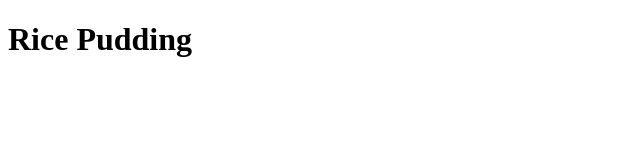
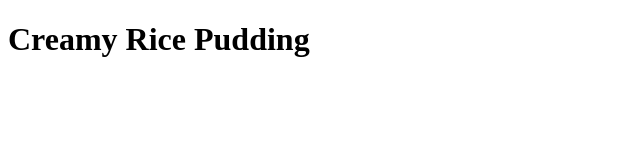
Before and after one commit to dmystical-coder/odin-recipes, a plain HTML site: page recipes/rice-pudding.html in a window 1280 px wide. Shown: the whole page, without its empty margins (0-640 px from the left). Drawn offline with Linux system fonts and the light colour scheme.

Commit message:
Edit recipe page title

```diff
--- a/recipes/rice-pudding.html
+++ b/recipes/rice-pudding.html
@@ -7,6 +7,6 @@
     <title>Odin Recipes | Rice Pudding</title>
 </head>
 <body>
-    <h1>Rice Pudding</h1>
+    <h1>Creamy Rice Pudding</h1>
 </body>
 </html>
```
